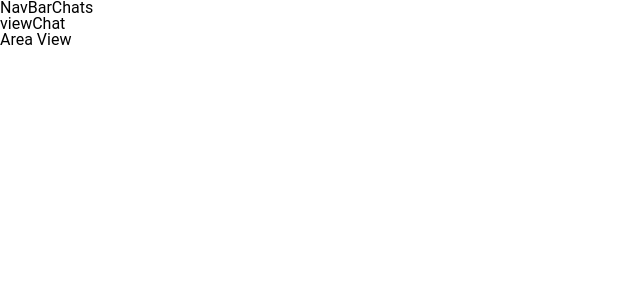
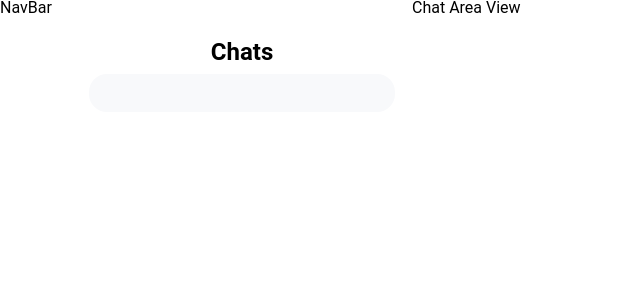
Before and after one commit to IamMrandrew/duplex, a React (Create React App) app in the folder client/: page / in a window 1280 px wide. Shown: the top 300 px of the page, without its empty margins (0-640 px from the left). Built offline with nearby package versions, Linux system fonts and the light colour scheme.

Commit message:
feat: basic ui

```diff
--- a/client/src/views/Chats.tsx
+++ b/client/src/views/Chats.tsx
@@ -1,17 +1,46 @@
 import React, { ReactElement } from 'react'
+import styled from 'styled-components/macro'
+import { COLOR } from '../components/GlobalStyle'
 
 type Props = {
   children?: ReactElement
 }
 
-const Chats = (props: Props): ReactElement => {
-  const { children, ...rest } = props
+const Chats: React.FC<Props> = (props) => {
   return (
-    <>
-      Chats view
-      {children}
-    </>
+    <Wrapper>
+      <Header>
+        <Title>Chats</Title>
+      </Header>
+      <SearchBar />
+    </Wrapper>
   )
 }
 
 export default Chats
+
+const Wrapper = styled.div`
+  grid-area: secondary;
+`
+const Header = styled.div`
+  padding-top: 40px;
+  padding-bottom: 10px;
+`
+const Title = styled.h1`
+  font-size: 24px;
+  font-weight: 700;
+  text-align: center;
+`
+
+const SearchBar = styled.input`
+  display: block;
+  width: 90%;
+  margin-left: auto;
+  margin-right: auto;
+  border: none;
+  background-color: ${COLOR.bg.box};
+  padding: 10px 20px;
+  border-radius: 18px;
+  outline: none;
+  font-size: 16px;
+`
```
